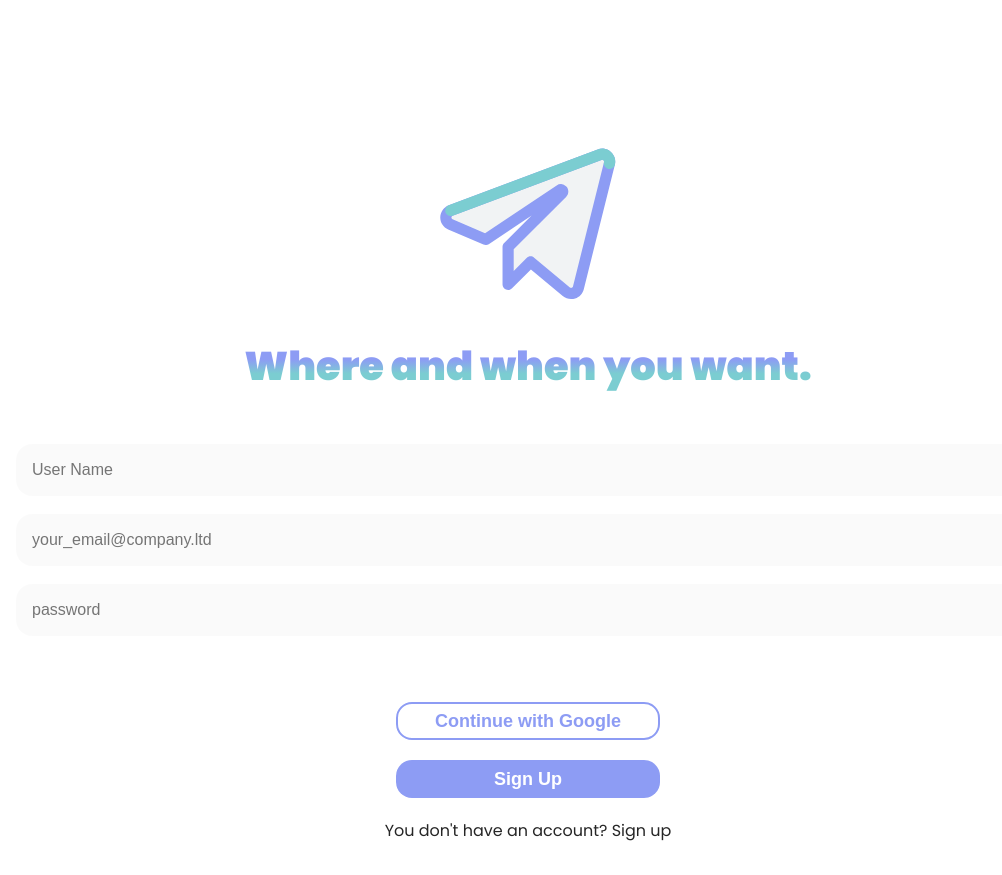
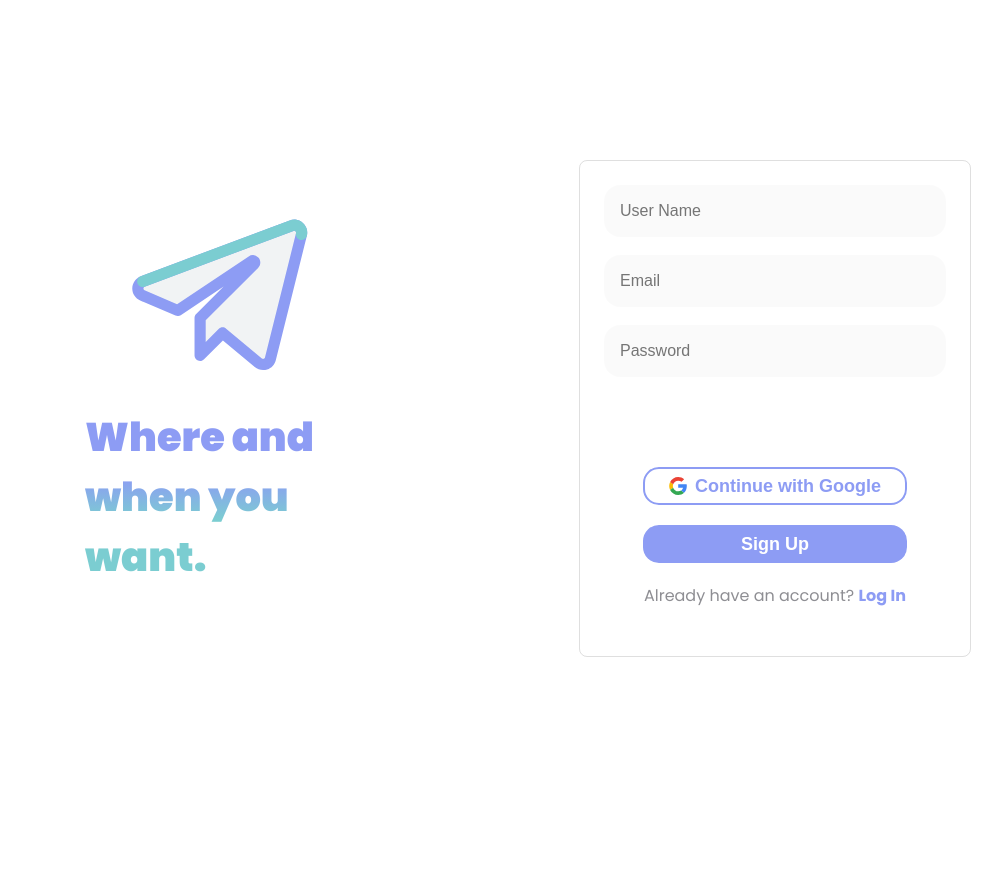
Before and after one commit to aEdgar22/scriv, a React (Create React App) app: page /auth/register in a window 1280 px wide. Shown: the whole page, without its empty margins (112-1114 px from the left). After the commit the page ends 800 px from the top, so only its background shows below. Built offline with nearby package versions, Linux system fonts and the light colour scheme.

Commit message:
add/Diseño de login y register desktop

```diff
--- a/src/common/button/Button.js
+++ b/src/common/button/Button.js
@@ -12,7 +12,7 @@ export const Button = styled.button`
   border: none;
   cursor: pointer;
   font-weight: 600;
-  font-size: 1.125rem;
+  font-size: 18px;
   width: ${({ size }) =>
     size === "sm" ? "16rem" : "lg" ? "16.5rem" : "10rem"};
   height: ${({ size }) =>
@@ -32,4 +32,8 @@ export const OutlinedButton = styled(Button)`
   border: 2px solid ${getColor("lilaColor")};
   background: transparent;
   color: ${getColor("lilaColor")};
+  display: flex;
+  justify-content: center;
+  align-items: center;
+  column-gap: 8px;
 `;
--- a/src/common/container/container.js
+++ b/src/common/container/container.js
@@ -13,6 +13,8 @@ export const Container = styled.div`
   @media (min-width: 768px) {
     p {
       display: block;
+      width: 270px;
+      height: fit-content;
       font-weight: ${({ theme }) => theme.fontWeight.weightBlack};
       font-size: 40px;
       background: linear-gradient(180deg, #8d9cf4 38.89%, #7bcdd1 62.78%);
@@ -26,11 +28,13 @@ export const Container = styled.div`
 export const ContainerInput = styled(Container)`
   margin-top: 3rem;
   row-gap: 1.375rem;
-  width: 100%;
   padding-bottom: 2rem;
 
   @media (min-width: 768px) {
+    border: solid 1px ${({theme}) => theme.colors.borderBoxColor};
+    border-radius: 8px;
     row-gap: 1.125rem;
+    padding: 1.5rem;
   }
 `;
 
@@ -39,6 +43,7 @@ export const ContainerButton = styled(Container)`
   row-gap: 0.75rem;
 
   @media (min-width: 768px) {
+    padding: 1.5rem;
     row-gap: 1.25rem;
   }
 `;
--- a/src/common/inputs/Input.js
+++ b/src/common/inputs/Input.js
@@ -7,17 +7,21 @@ const getColor = (defaultColor) => (props) =>
     : props.theme.colors[defaultColor];
 
 export const Input = styled.input`
-  padding: 6px 16px;
-  width: 80vw;
-  height: 52px;
+  background-color: ${getColor("bgInputColor")};
+  border: transparent;
   border-radius: 16px;
   font-weight: 400;
   font-size: 16px;
+  height: 52px;
   line-height: 22px;
-  border: transparent;
-  background-color: ${getColor("bgInputColor")};
+  padding: 6px 16px;
+  width: 80vw;
   color: ${getColor("textInputColor")};
   &:focus{
     outline: none;
   }
+
+  @media (min-width: 768px) {
+    width: 342px;
+  }
 `;
--- a/src/pages/auth/login/LoginScreen.jsx
+++ b/src/pages/auth/login/LoginScreen.jsx
@@ -4,6 +4,8 @@ import { LogoStyled } from "../../../common/logo/logo";
 import { useForm } from "../../../hooks/useForm";
 import {Input} from "../../../common/inputs/Input"
 import { LoginButton, OutlinedButton } from "../../../common/button/Button";
+import LogoGoogle from "../../../assets/google-logo.svg";
+import {Link} from 'react-router-dom';
 
 export const LoginScreen = () => {
 
@@ -31,7 +33,7 @@ export const LoginScreen = () => {
             type="email"
             name="email"
             value={email}
-            placeholder="your_email@company.ltd"
+            placeholder="Email"
             onChange={handleInputChange}
             autoComplete="off"
           />
@@ -40,15 +42,18 @@ export const LoginScreen = () => {
             type="password"
             name="password"
             value={password}
-            placeholder="password"
+            placeholder="Password"
             onChange={handleInputChange}
             autoComplete="off"
           />
 
           <ContainerButton>
-            <OutlinedButton>Continue with Google</OutlinedButton>
+            <OutlinedButton>
+              <img src={LogoGoogle} alt=""/>
+              Continue with Google
+              </OutlinedButton>
             <LoginButton>Log in</LoginButton>
-            <span>You don't have an account? Sign up </span>
+            <span id="labelSignUp">You don't have an account? <Link id="linkSignUp" to='/auth/register'>Sign Up</Link> </span>
           </ContainerButton>
 
         </ContainerInput>
--- a/src/pages/auth/register/RegisterScreen.jsx
+++ b/src/pages/auth/register/RegisterScreen.jsx
@@ -10,6 +10,8 @@ import {
   ContainerInput,
   ContainerButton,
 } from "../../../common/container/container";
+import LogoGoogle from "../../../assets/google-logo.svg";
+import {Link} from 'react-router-dom';
 
 export const RegisterScreen = () => {
   const dispatch = useDispatch();
@@ -52,7 +54,7 @@ export const RegisterScreen = () => {
             type="email"
             name="email"
             value={email}
-            placeholder="your_email@company.ltd"
+            placeholder="Email"
             onChange={handleInputChange}
             autoComplete="off"
           />
@@ -61,15 +63,18 @@ export const RegisterScreen = () => {
             type="password"
             name="password"
             value={password}
-            placeholder="password"
+            placeholder="Password"
             onChange={handleInputChange}
             autoComplete="off"
           />
 
           <ContainerButton size="sizeContainerButton">
-            <OutlinedButton>Continue with Google</OutlinedButton>
+            <OutlinedButton>
+              <img src={LogoGoogle} alt="" />
+              Continue with Google
+            </OutlinedButton>
             <LoginButton>Sign Up</LoginButton>
-            <span>You don't have an account? Sign up </span>
+            <span id="labelSignUp">Already have an account?  <Link id="linkSignUp" to='/auth/login'>Log In</Link> </span>
           </ContainerButton>
         </ContainerInput>
       </form>
--- a/src/styleComponents/GlobalStyles.js
+++ b/src/styleComponents/GlobalStyles.js
@@ -16,4 +16,19 @@ body {
     height: auto;
     width: 100%;
 }
+
+img{
+    height: 18px;
+    width: 18px;
+}
+
+#labelSignUp{
+    color: ${({theme}) => theme.colors.textInputColor};
+}
+
+#linkSignUp{
+    color: ${({theme}) => theme.colors.lilaColor};
+    font-weight: ${({theme}) => theme.fontWeight.weightBold};
+    text-decoration: none;
+}
 `;
--- a/src/styleComponents/components/authContainerStyled.js
+++ b/src/styleComponents/components/authContainerStyled.js
@@ -1,12 +1,19 @@
 import styled from "styled-components"
 
 export const Wrapper = styled.div`
-    height: auto;
-    width: 100vw;
+    align-items: center;
     background-color: ${({theme}) => theme.colors.mainColor};
     display: flex;
     flex-direction: column;
-    align-items: center;
+    height: auto;
     padding-top: 7rem;
     padding: 7rem 1rem 0px;
+    width: 100vw;
+
+
+    @media (min-width: 768px) {
+        column-gap: 224px;
+        flex-direction: row;
+        justify-content: center;
+    }
 `
--- a/src/styleComponents/theme.js
+++ b/src/styleComponents/theme.js
@@ -18,12 +18,6 @@ const theme = {
         weightBold: '700',
         weightBlack: '900'
     },
-    sizeLogo: {
-        lg: {
-            height: '14rem',
-            weight: '14rem'
-        }
-    }
 };
 
 export { theme };
```
Also changed, not shown: src/assets/google-logo.svg.
